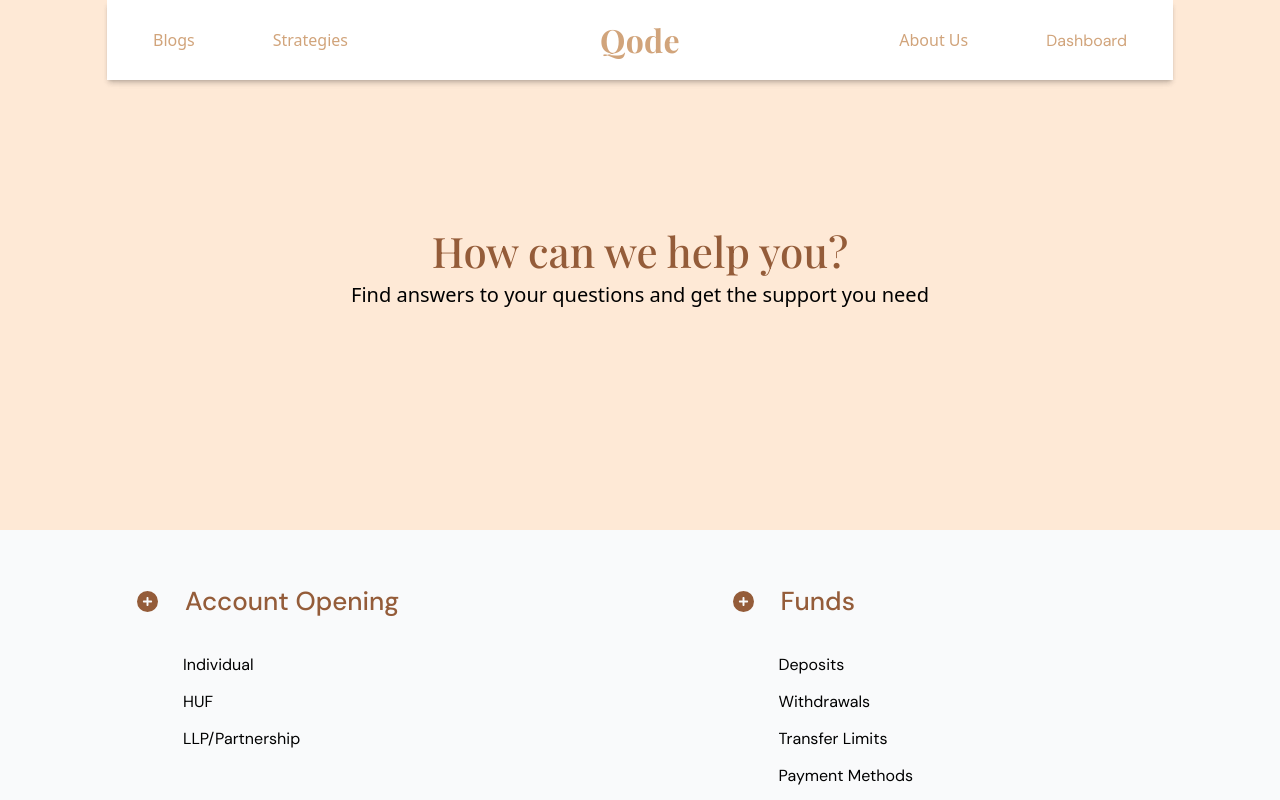
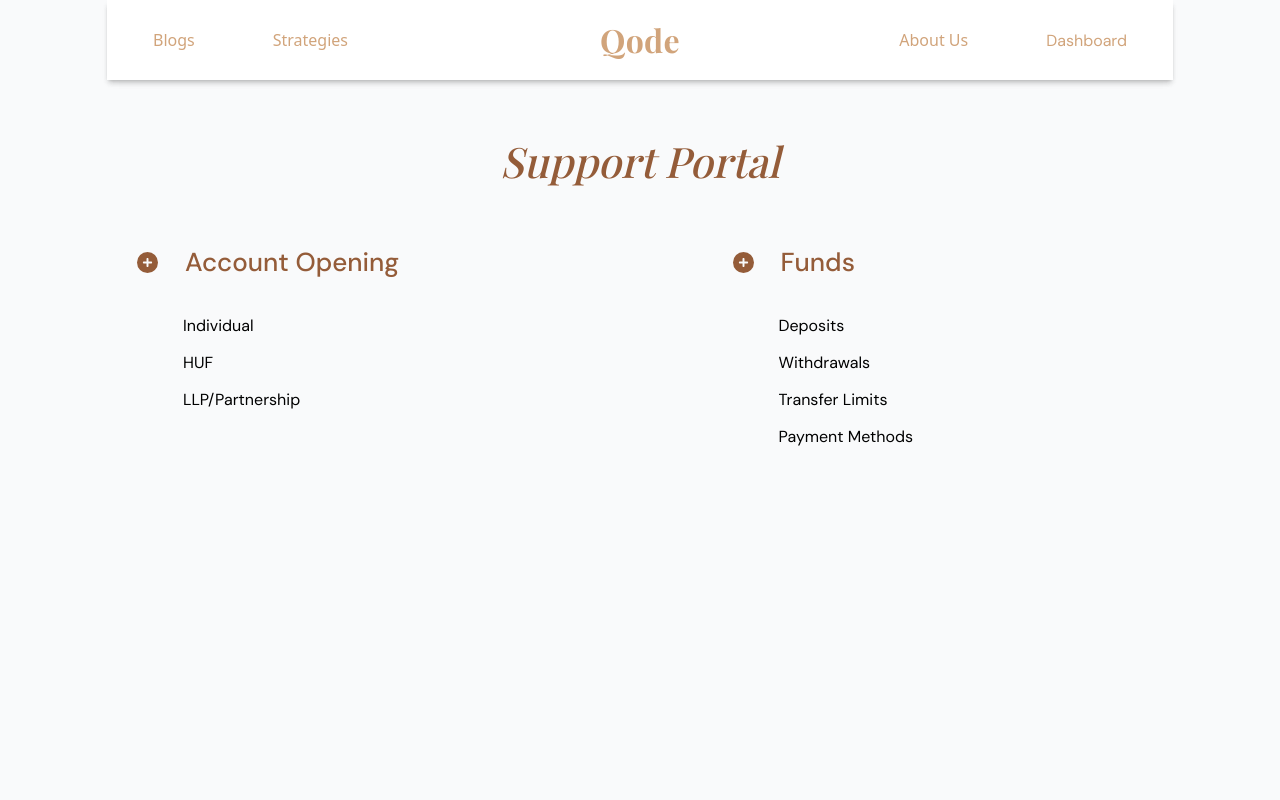
Before and after one commit to QodeSites/qode-support, a Next.js app: page /support-new in a window 1280 px wide. Shown: the top 800 px of the page. Built offline with nearby package versions, Linux system fonts and the light colour scheme; a web font is replaced by a local one.

Commit message:
ui update

```diff
--- a/src/app/support-new/page.js
+++ b/src/app/support-new/page.js
@@ -29,10 +29,10 @@ const page = () => {
     return (
         <div className="min-h-screen bg-gray-50">
             {/* Banner */}
-            <div className="bg-lightBeige py-10 px-4">
+            <div className=" pt-8 px-4">
                 <div className="max-w-4xl mx-auto text-center">
-                    <Heading className="text-brown">How can we help you?</Heading>
-                    <p className="text-xl text-black">Find answers to your questions and get the support you need</p>
+                    <Heading isItalic className="text-brown">Support Portal</Heading>
+                    {/* <p className="text-xl text-black">Find answers to your questions and get the support you need</p> */}
                 </div>
             </div>
 
```
